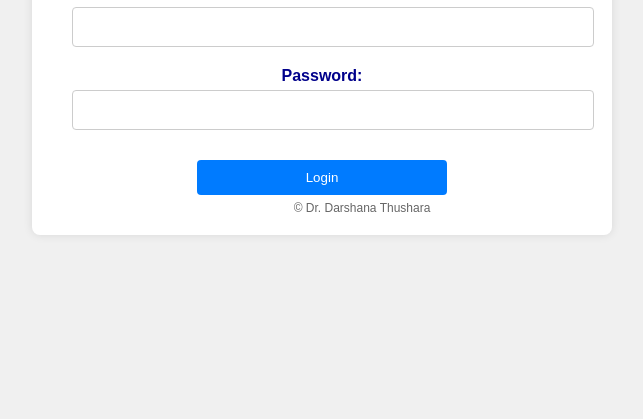
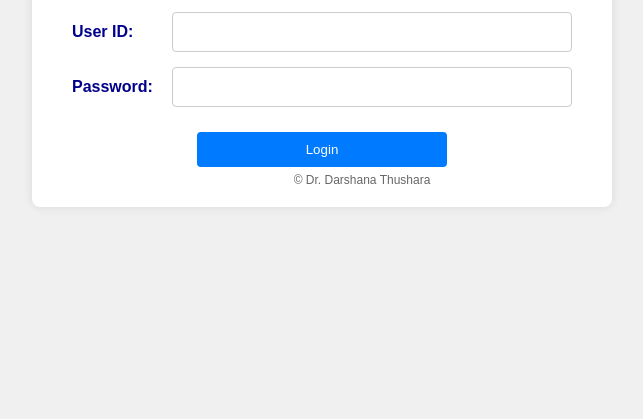
Before and after one commit to HistoPathologyLab/HistoPathologyLab-CNTH, a plain HTML site: page index.html in a window 1280 px wide. Shown: the part 381-800 px from the top of the page, without its empty margins (318-961 px from the left). Drawn offline with Linux system fonts and the light colour scheme.

Commit message:
Update index.html

```diff
--- a/index.html
+++ b/index.html
@@ -31,23 +31,24 @@
             margin-bottom: 30px;
         }
         form {
-            display: flex;
-            flex-direction: column;
-            align-items: flex-start;
             width: 100%;
         }
+        .form-group {
+            display: flex;
+            align-items: center;
+            margin-bottom: 15px;
+        }
         form label {
-            width: 100%;
-            margin-bottom: 5px;
+            width: 100px; /* Set a fixed width for labels */
             font-weight: bold;
             color: darkblue;
+            text-align: left; /* Align labels to the left */
         }
         form input[type="text"],
         form input[type="password"] {
-            width: 100%;
+            flex: 1; /* Take the remaining space */
             padding: 10px; /* Increased padding for better input field size */
             font-size: 16px; /* Increased font size for input fields */
-            margin-bottom: 20px; /* More space between input fields */
             border: 1px solid #ccc;
             border-radius: 4px;
         }
@@ -60,7 +61,6 @@
             border-radius: 4px;
             cursor: pointer;
             margin-top: 10px;
-            align-self: center; /* Center the button */
         }
         form button:hover {
             background-color: #0056b3;
@@ -70,7 +70,7 @@
             bottom: 20px; /* Position the footer at the bottom of the container */
             width: 100%;
             text-align: center;
-            font-size: 12px;
+            font-size: 12px; /* Decreased font size */
             color: #666666;
         }
     </style>
@@ -79,10 +79,14 @@
     <div class="container">
         <img src="https://github.com/HistoPathologyLab/HistoPathologyLab-CNTH/blob/main/Logo%20Histopathology%20Lab.png?raw=true" alt="Histopathology Lab Logo" class="logo">
         <form id="login-form">
-            <label for="user-id">User ID:</label>
-            <input type="text" id="user-id" name="user-id" required>
-            <label for="password">Password:</label>
-            <input type="password" id="password" name="password" required>
+            <div class="form-group">
+                <label for="user-id">User ID:</label>
+                <input type="text" id="user-id" name="user-id" required>
+            </div>
+            <div class="form-group">
+                <label for="password">Password:</label>
+                <input type="password" id="password" name="password" required>
+            </div>
             <button type="submit">Login</button>
         </form>
         <div class="footer">
```
